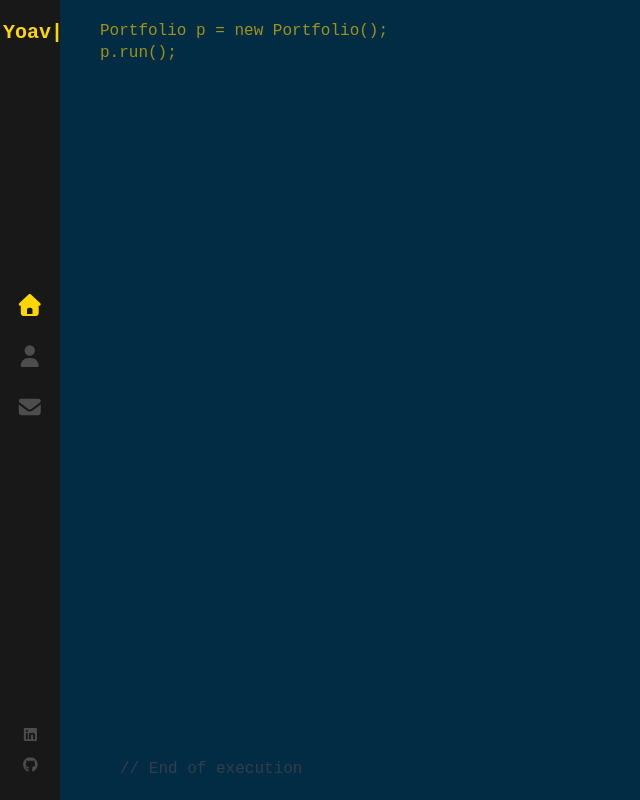
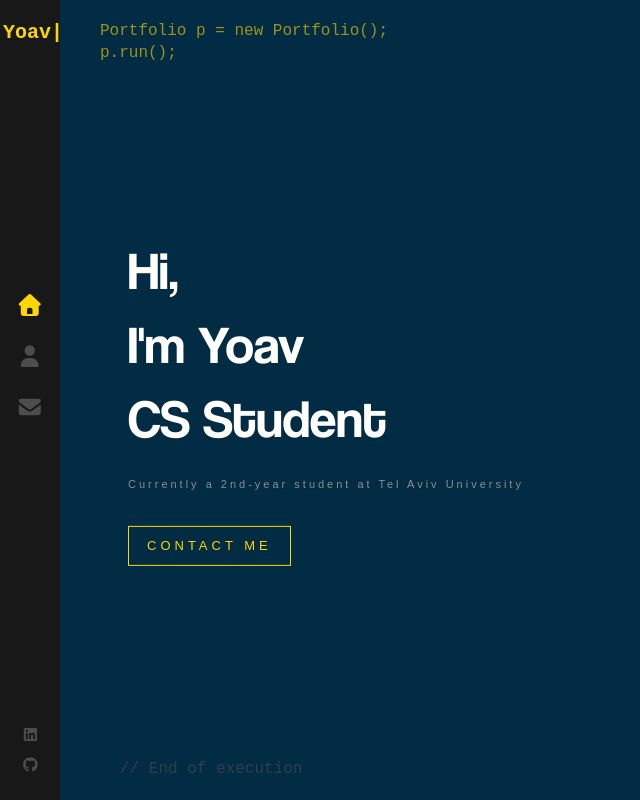
Before and after one commit to YoavShenkerman/react-portfolio, a React (Create React App) app: page / in a window 1280 px wide. Shown: the whole page, without its empty margins (0-640 px from the left). Built offline with nearby package versions, Linux system fonts and the light colour scheme.

Commit message:
Add Homepage

```diff
--- a/src/App.js
+++ b/src/App.js
@@ -1,12 +1,15 @@
 import './App.scss'
 import { Routes, Route } from 'react-router-dom'
 import Layout from './components/Layout'
+import Home from './components/Home'
 
 function App() {
   return (
     <>
       <Routes>
-        <Route path="/" element={<Layout />} />
+        <Route path="/" element={<Layout />}>
+          <Route index element={<Home />} />
+        </Route>
       </Routes>
     </>
   )
--- /dev/null
+++ b/src/components/Home/index.js
@@ -0,0 +1,23 @@
+import './index.scss'
+import { Link } from 'react-router-dom'
+
+const Home = () => {
+  return (
+    <div className="container home-page">
+      <div className="text-zone">
+        <h1>
+          Hi, <br /> I'm
+          <span className="name"> Yoav</span>
+          <br />
+          CS Student
+        </h1>
+        <h2>Currently a 2nd-year student at Tel Aviv University</h2>
+        <Link to="/contact" className="flat-button">
+          CONTACT ME
+        </Link>
+      </div>
+    </div>
+  )
+}
+
+export default Home
--- /dev/null
+++ b/src/components/Home/index.scss
@@ -0,0 +1,51 @@
+.home-page {
+
+  .text-zone {
+    position: absolute;
+    left: 10%;
+    top: 50%;
+    transform: translateY(-50%);
+    width: 40%;
+    max-height: 90%;
+  }
+
+  h1 {
+    color: #fff;
+    font-size: 53px;
+    margin: 0;
+    font-family: 'Coolvetica';
+    font-weight: 400;
+
+  }
+}
+
+h2 {
+  color: #8d8d8d;
+  margin-top: 20px;
+  font-weight: 400;
+  font-size: 11px;
+  font-family: sans-serif;
+  letter-spacing: 3px;
+  animation: fadeIn 1s 1.8s backwards;
+}
+
+.flat-button {
+  color: #ffd700;
+  font-size: 13px;
+  font-weight: 400;
+  letter-spacing: 4px;
+  font-family: sans-serif;
+  text-decoration: none;
+  padding: 10px 18px;
+    border: 1px solid #ffd700;
+  margin-top: 25px;
+  float: left;
+  animation: fadeIn 1s 1.8s backwards;
+  white-space: nowrap;
+
+    &:hover {
+        background-color: #ffd700;
+        color: #333;
+    }
+
+}
--- a/src/components/Layout/index.scss
+++ b/src/components/Layout/index.scss
@@ -25,3 +25,19 @@
   }
 
 }
+
+.container {
+  width: 100%;
+  will-change: contents;
+  height: 90%;
+  min-height: 566px;
+  position: absolute;
+  opacity: 0;
+  top: 5%;
+  margin: 0 auto;
+  z-index: 1;
+  transform-style: preserve-3d;
+  animation: fadeIn 1s forwards;
+  animation-delay: 1s;
+
+}
```
